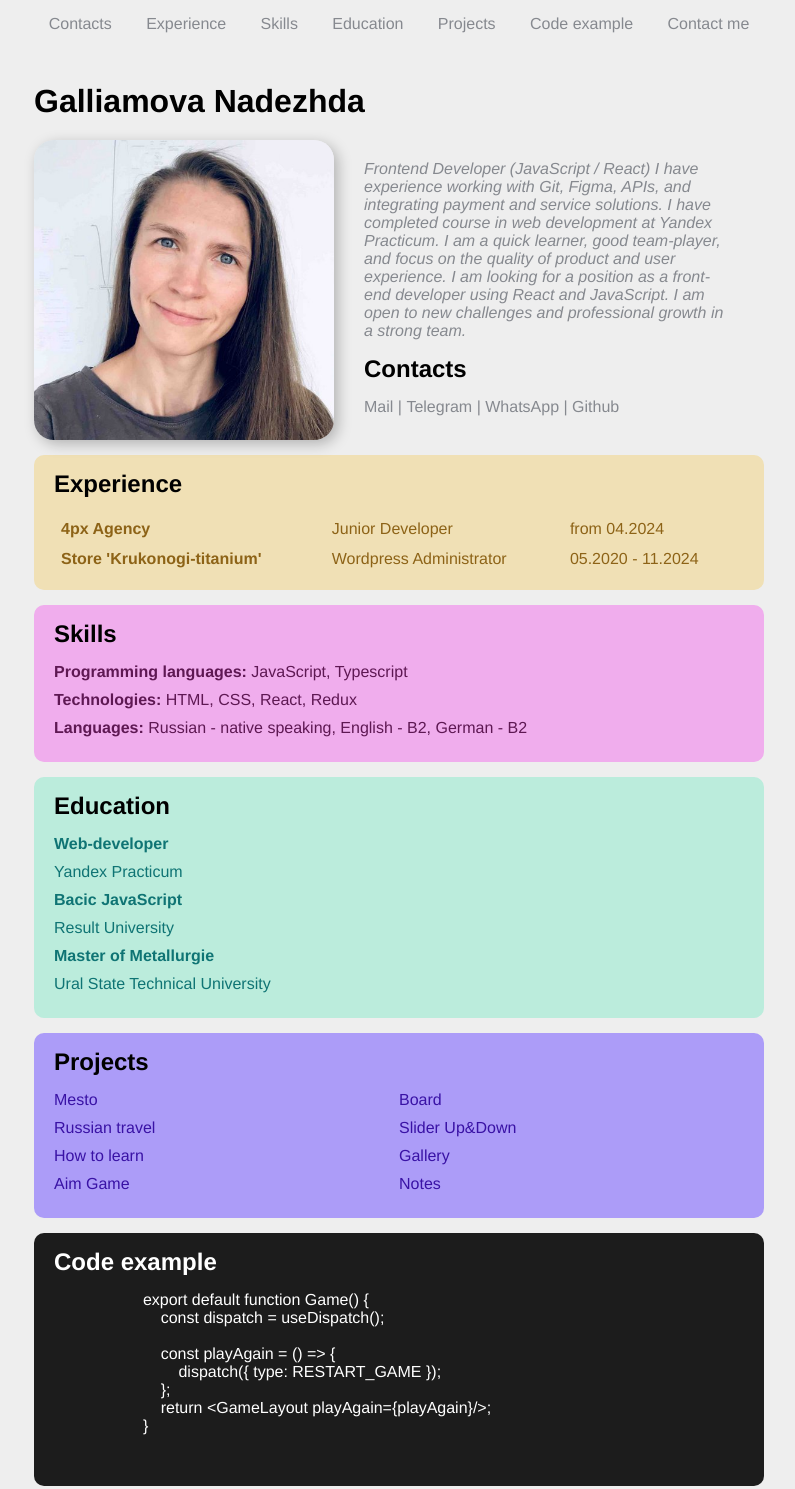
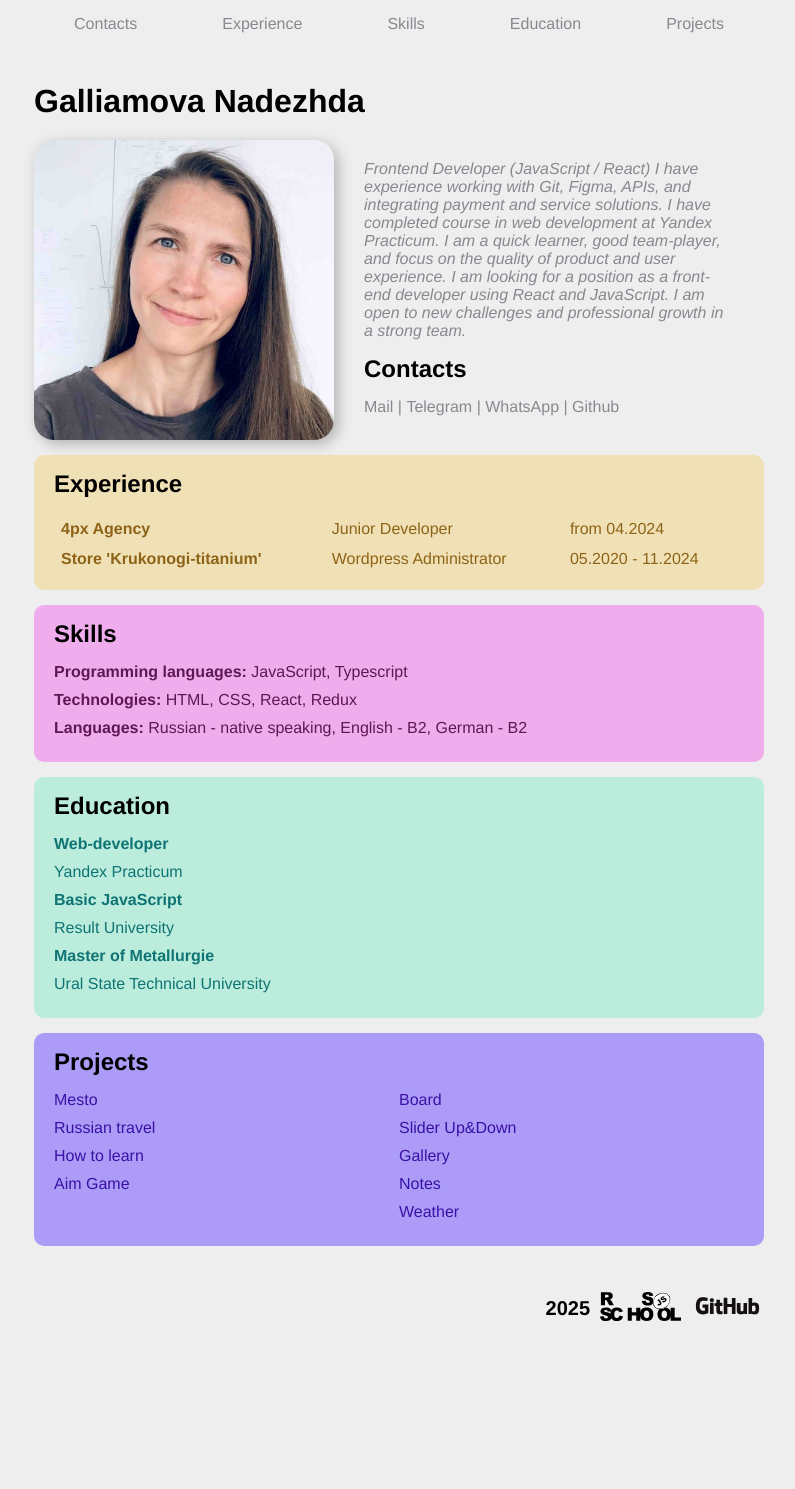
Before and after one commit to lomeshyza/rsschool-cv, a plain HTML site: page index.html in a window 1280 px wide. Shown: the top 1489 px of the page, without its empty margins (241-1036 px from the left). After the commit the page ends 1340 px from the top, so only its background shows below. Drawn offline with Linux system fonts and the light colour scheme.

Commit message:
feat:add new project

```diff
--- a/index.html
+++ b/index.html
@@ -15,8 +15,8 @@
                     <li><a href="#skills">Skills</a></li>
                     <li><a href="#education">Education</a></li>
                     <li><a href="#projects">Projects</a></li>
-                    <li><a href="#code_example">Code example</a></li>
-                    <li><a href="#contact_me">Contact me</a></li>
+                    <!-- <li><a href="#code_example">Code example</a></li>
+                    <li><a href="#contact_me">Contact me</a></li> -->
                 </ul>
             </nav>
         </header>
@@ -77,7 +77,7 @@
                 <h2>Education</h2>
                 <p><b>Web-developer</b></p>
                 <p>Yandex Practicum</p>
-                <p><b>Bacic JavaScript</b></p>
+                <p><b>Basic JavaScript</b></p>
                 <p>Result University</p>
                 <p><b>Master of Metallurgie</b></p>
                 <p>Ural State Technical University</p>
@@ -97,11 +97,12 @@
                         <li><a href="https://lomeshyza.github.io/Slider_UpDown/">Slider Up&Down</a></li>
                         <li><a href="https://lomeshyza.github.io/Gallery/">Gallery</a></li>
                         <li><a href="https://lomeshyza.github.io/notes/">Notes</a></li>
+                        <li><a href="https://lomeshyza.github.io/TypeScript_weather/">Weather</a></li>
                     </ul>
                 </div>
             </div>
             <p><a id="code_example"></a></p>
-            <div class="card bg-black">
+            <!-- <div class="card bg-black">
                 <h2>Code example</h2>
                 <pre>
                     export default function Game() {
@@ -136,7 +137,7 @@
                     </div>
                     <button class="btn" type="submit">Send</button>
                 </form>
-            </div>
+            </div> -->
         </main>
         <footer class="footer container">
             <div>
```
Also changed, not shown: styles.css (line endings or trailing spaces).
